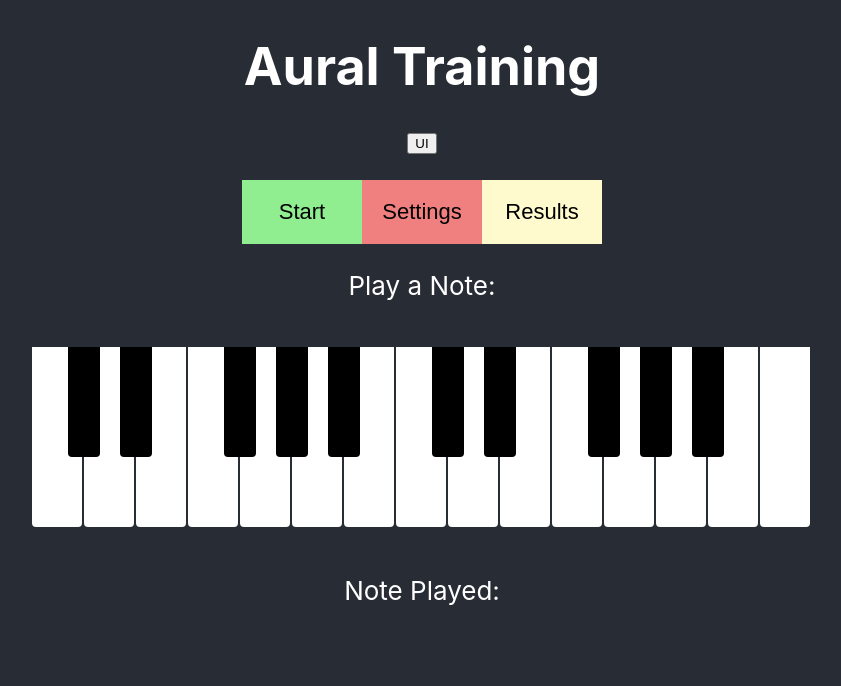
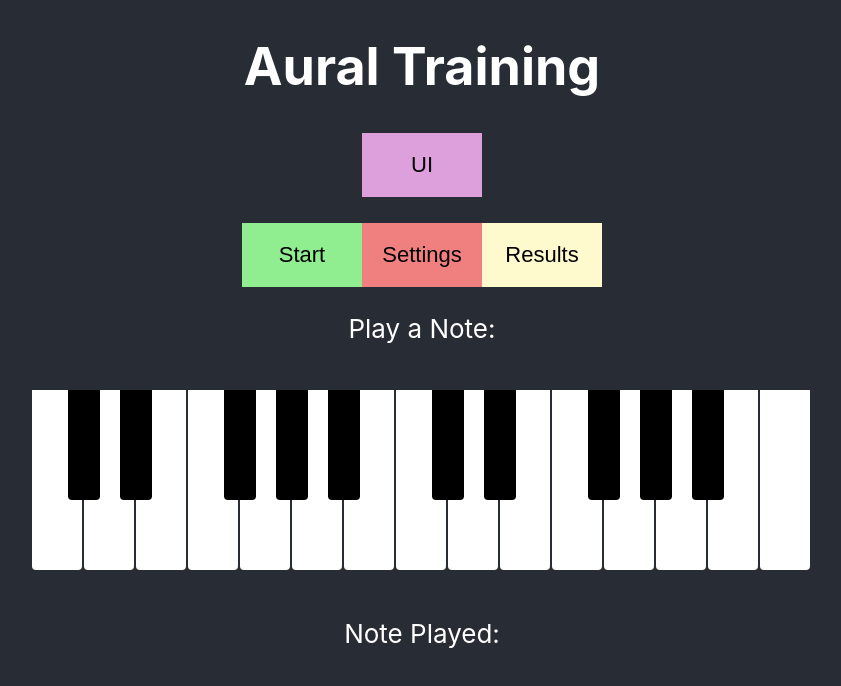
Before and after one commit to OU-HCI-18/aural-skills, a React (Create React App) app: page / in a window 1280 px wide. Shown: the top 686 px of the page, without its empty margins (218-1059 px from the left). Built offline with nearby package versions, Linux system fonts and the light colour scheme.

Commit message:
moved settings for ToneGen up to the parent state (App)

```diff
--- a/src/App.js
+++ b/src/App.js
@@ -17,11 +17,38 @@ class App extends React.Component {
     super(props);
 
     this.state = {
-      ui : "piano",
-      range: 2,
-      duration: '4n',
-      num: 3,
-      gap: 1
+      // all settings for the app are stored here
+      ui : "piano",   // ui to use
+
+      replay : true,  // allow the user to replay notes
+
+      max_leap : 3,   // maximum interval of toneGen
+      mode : "major", // mode of toneGen
+      num_notes: 3,   // number of notes to play at a time
+      range: 2,       // range of toneGen
+      gap : 1,        // seconds gap between notest
+      duration: '4n', // note duration
+      // synth to use
+      // this is a nested object. That's usually bad
+      // this means it will be hard to update
+      // (eg setState({synth : synth_obj}) will set this object,
+      // NOT merge with it
+      synth : {
+        "oscillator" : {
+          "type" : "triangle"
+        },
+        "envelope" : {
+          "attackCurve" : "exponential",
+          "attack" : 0.02,
+          "decayCurve" : "exponential",
+          "decay" : 0.03,
+          "sustain" : 0.4,
+          "releaseCurve" : "exponential",
+          "release" : 0.5,
+        },
+        "portamento" : 0.0,
+        "volume" : -15
+      }
     }
 
     this.onStart = this.onStart.bind(this);
@@ -31,21 +58,21 @@ class App extends React.Component {
   onStart() {
     console.log("resetting train data");
     trainData = new TrainData();
-    toneGen = new ToneGen();
+    toneGen = new ToneGen(this.state);
   }
 
   swapUI() {
     if (this.state.range === 1) {
       this.setState({range : 2});
-      console.log(this.state);
     }
     else if (this.state.range === 2) {
       this.setState({range : 1});
-      console.log(this.state);
     }
+    toneGen = new ToneGen(this.state)
   }
 
   render() {
+    console.log("this.state.gap", this.state.gap);
     var ui;
     if (this.state.ui === "piano") {
       if (this.state.range === 1) {
@@ -58,7 +85,6 @@ class App extends React.Component {
     return(
     <header className="App App-header">
       <h1>Aural Training</h1>
-      <button onClick={(e) => this.swapUI()}>UI</button>
       <BrowserRouter>
         <Switch>
           <Route path='/settings'>
@@ -71,23 +97,30 @@ class App extends React.Component {
           </Route>
           <Route path='/train'>
             <TrainView
-              trainData={trainData}
-              replay={true}
-              ui={ui}
-              range={this.state.range}
-              duration={this.state.duration}
-              num={this.state.num}
-              gap={this.state.gap}
+              trainData = {trainData}
+              replay = {this.state.replay}
+              ui = {ui}
+              duration = {this.state.duration}
+              max_leap = {this.state.max_leap}
+              mode = {this.state.mode}
+              num_notes = {this.state.num_notes}
+              range = {this.state.range}
+              gap = {this.state.gap}
+              synth = {this.state.synth}
             />
           </Route>
           <Route path='/'>
             <PlayView
+              swapUI={this.swapUI}
               onStart={this.onStart}
               ui={ui}
-              range={this.state.range}
-              duration={this.state.duration}
-              num={this.state.num}
-              gap={this.state.gap}
+              duration = {this.state.duration}
+              max_leap = {this.state.max_leap}
+              mode = {this.state.mode}
+              num_notes = {this.state.num_notes}
+              range = {this.state.range}
+              gap = {this.state.gap}
+              synth = {this.state.synth}
             />
           </Route>
         </Switch>
@@ -102,6 +135,7 @@ function PlayView (props) {
 
   return (
   <div>
+    <button className="App-button colorPurple" onClick={(e) => props.swapUI()}>UI</button>
     <p>
       <Link to='/train'>
         <button className="App-button colorGreen" onClick={props.onStart}>Start</button>
@@ -121,7 +155,7 @@ function PlayView (props) {
           // need to do it this way so that the AudioContext is created by the user
           // for Chrome
           if (toneGen === null) {
-            toneGen = new ToneGen()
+            toneGen = new ToneGen(props)
           }
           toneGen.play_note(note);
           setNote(note)}
@@ -159,7 +193,7 @@ function TrainView (props) {
                   onClick={(e) => {
                     if (toneGen !== null) {
                       console.log("replay:", notes);
-                      toneGen.play_notes(notes, props.duration, props.gap)
+                      toneGen.play_notes(notes)
                     }
                   }}>
                 Replay
@@ -170,11 +204,11 @@ function TrainView (props) {
                   // need to do it this way so that the AudioContext is created by the user
                   // for Chrome
                   if (toneGen === null) {
-                    toneGen = new ToneGen()
+                    toneGen = new ToneGen(props)
                   }
-                  var note_arr = toneGen.play_rand_seq(props.duration, props.gap)
+                  var note_arr = toneGen.play_rand_seq()
                   setNotes(note_arr);
-                  console.log(note_arr)
+                  console.log(note_arr);
                   trainData.addNoteArr(note_arr);
                 }}>
               Next Note
--- a/src/ToneGenerator.js
+++ b/src/ToneGenerator.js
@@ -12,7 +12,6 @@ function rand(num) {
 
 // scan through the array the get the notes that are allowed (in the interval)
 function allowed_notes(array, prev_val, max_leap) {
-  console.log(prev_val, "+-", max_leap);
   var i = 0;
   var x1;
   var x2;
@@ -25,55 +24,67 @@ function allowed_notes(array, prev_val, max_leap) {
     i += 1;
   }
   x2 = i;
-  console.log(x1,x2)
   return array.slice(x1,x2+1);
 }
 function rand_array(array) {
   var i = rand(array.length)
-  console.log("selcting from:", array, array[i]);
   return array[i]
 }
 /*
 This is a stateful, non-rendering tone generate. It does one thing: plays notes
 It's stateful because it keeps track of the previous note played and the settings
 (locked at the time of construction)
+
+This is currently NOT a React component. It probably should be?
+  (so that react will auto-rebuild when props changes)
 */
 class ToneGen {
 
-  scale = [];
+  scale = []; // built from mode and range
   max_leap;
   num_notes;
-  prev_note_index = -1;
+  duration;
+  gap;
   prev_note = -1;
 
-  constructor (
-    num_notes = 3,
-    max_leap = 4,
-    range = 2,
-    mode = "major",
-    synth = {
+
+  constructor (props =
+    {
+      duration : '4n',
+      max_leap : 4,
+      mode : "major",
+      num_notes : 3,
+      range : 2,
+      gap : 1,
+      synth : {
           "oscillator" : {
             "type" : "triangle"
           },
           "envelope" : {
             "attackCurve" : "exponential",
-        "attack" : 0.02,
+            "attack" : 0.01,
             "decayCurve" : "exponential",
             "decay" : 0.01,
-        "sustain" : 0.2,
+            "sustain" : 0.1,
             "releaseCurve" : "exponential",
-        "release" : 0.4,
+            "release" : 0.3,
           },
           "portamento" : 0.0,
           "volume" : -12
         }
+    }
   )
   {
-    this.synth = new Tone.Synth(synth).toMaster();
-    // this.synth = new Tone.Synth(new Tone.Oscillator({type: "triangle"}), synth).toMaster();;
-    // this.synth.volume.value = -4;
+    console.log("building toneGen with props", props);
 
-    switch (mode) {
+    // store params
+    this.duration = props.duration;
+    this.max_leap = props.max_leap;
+    this.num_notes = props.num_notes;
+    this.gap = props.gap;
+
+    // build scale from props.mode and props.range
+    switch (props.mode) {
       case ("major"):
         this.scale = [0,2,4,5,7,9,11,12,14,16,17,19,21,23,24];
         break;
@@ -87,19 +98,20 @@ class ToneGen {
         this.scale = [0,2,4,7,9,12,14,16,19,21,24];
         break;
       case("chromatic"):
+      default:
         this.scale = [0,1,2,3,4,5,6,7,8,9,10,11,12,13,14,15,16,17,18,19,20,21,22,23,24];
-        break;
     }
     // range check
-    if (range === 1) {
+    if (props.range === 1) {
       // find first element off the end (= C5 = 12)
       var last = this.scale.findIndex(e => e > 12); // find first element > 12
       this.scale = this.scale.slice(0, last);
     }
 
-    this.max_leap = max_leap;
-    this.num_notes = num_notes;
+    // build synth from props.synth
+    this.synth = new Tone.Synth(props.synth).toMaster();
 
+    // js is weird, need to do this for every function that uses `this`
     this.random_note = this.random_note.bind(this);
     this.play_note = this.play_note.bind(this);
     this.play_rand_note = this.play_rand_note.bind(this);
@@ -108,41 +120,40 @@ class ToneGen {
   random_note() {
     // sentinel: no previous note exists
     if (this.prev_note === -1) {
-      this.prev_note = this.scale[rand(this.scale.length)]
+      this.prev_note = this.scale[rand(this.scale.length)];
       return note_arr[this.prev_note];
     } else {
-      this.prev_note = rand_array(allowed_notes(this.scale, this.prev_note, this.max_leap))
+      this.prev_note = rand_array(allowed_notes(this.scale, this.prev_note, this.max_leap));
       return note_arr[this.prev_note];
     }
   }
 
-  play_note(note, duration='4n') {
+  play_note(note) {
     //play the note for the duration of an quarter note
-    this.synth.triggerAttackRelease(note, duration);
+    this.synth.triggerAttackRelease(note, this.duration);
   }
 
-  play_notes(note_arr, duration='4n', gap=1) {
+  play_notes(note_arr) {
     var time = 0.25
     for (let i = 0; i < note_arr.length; ++i) {
-      this.synth.triggerAttackRelease(note_arr[i], duration, "+"+time);
-      time += gap;
+      this.synth.triggerAttackRelease(note_arr[i], this.duration, "+"+time);
+      time += this.gap;
     }
   }
 
-  play_rand_note(duration='4n') {
-    var note = this.random_note(duration);
+  play_rand_note() {
+    var note = this.random_note(this.duration);
     this.play_note(note);
     return note;
   }
 
-  play_rand_seq(duration='4n', gap=1) {
+  play_rand_seq() {
     var note_arr = []
     var time = 0.25
     for (let i = 0; i < this.num_notes; ++i) {
       note_arr[i] = this.random_note();
-      // console.log(note_arr[i]);
-      this.synth.triggerAttackRelease(note_arr[i], duration, "+"+time);
-      time += gap;
+      this.synth.triggerAttackRelease(note_arr[i], this.duration, "+"+time);
+      time += this.gap;
     }
     return note_arr;
   }
```
Lines whose indentation alone changed are shown as unchanged.
